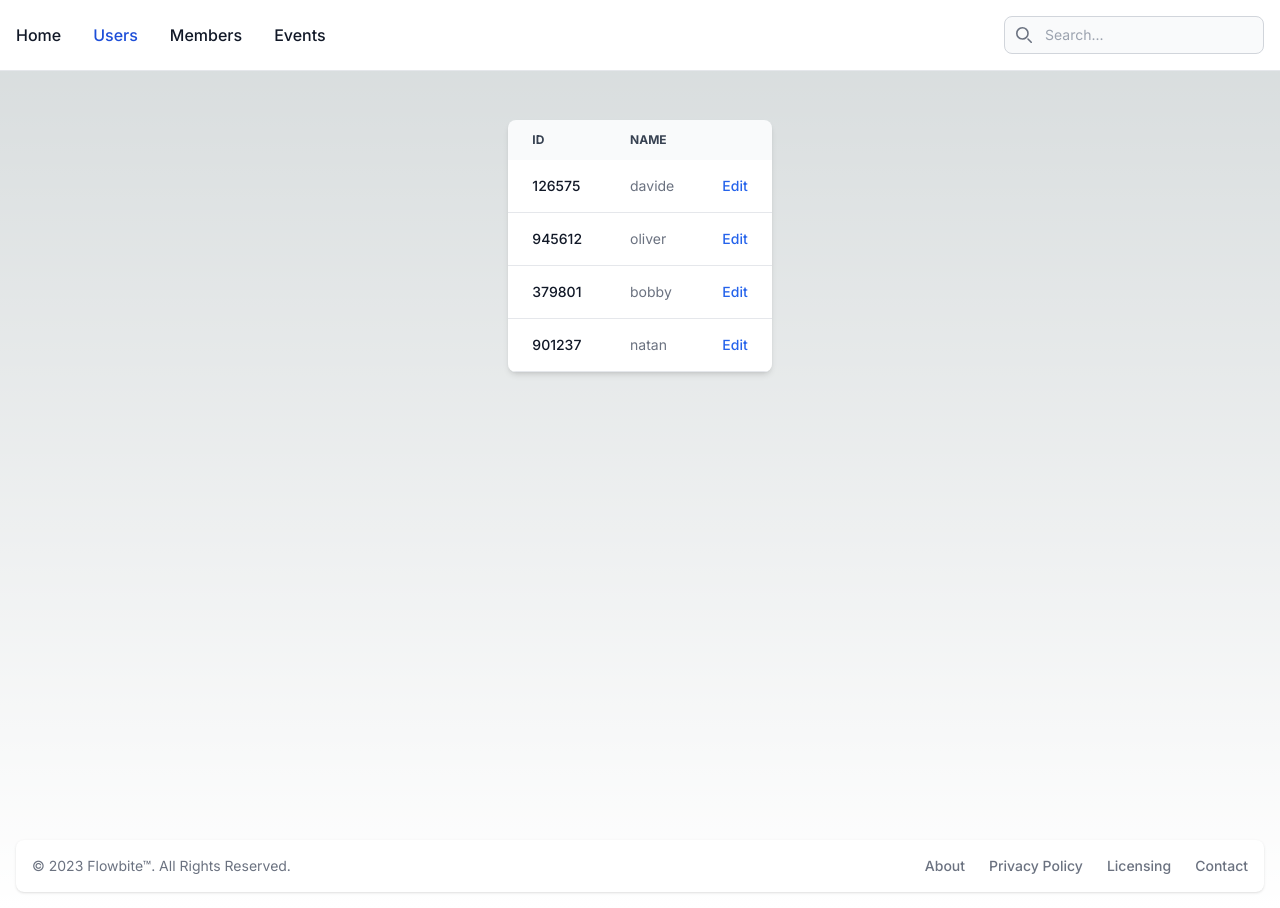
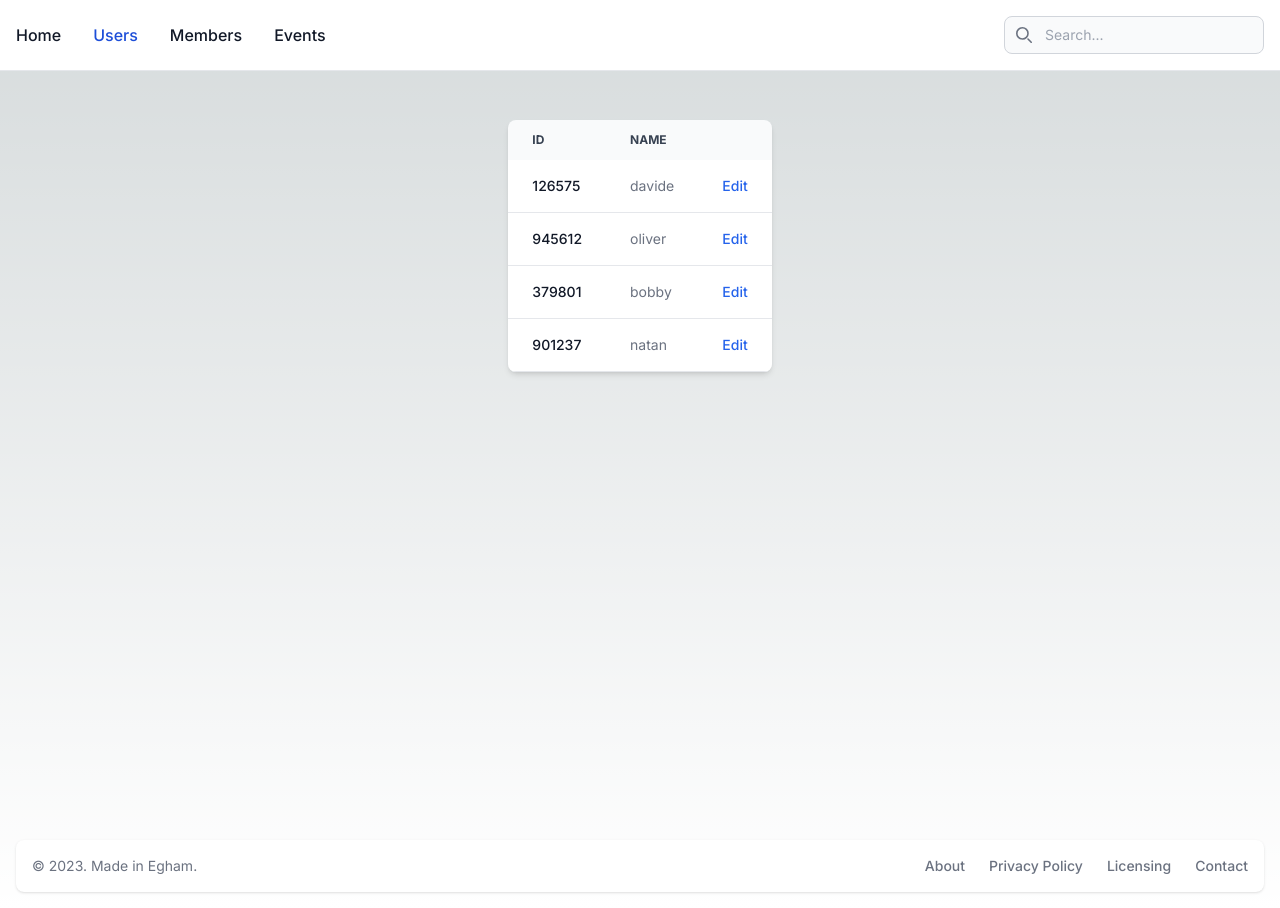
Before and after one commit to rhul-compsoc/compsoc-dash, a Next.js app: page /users in a window 1280 px wide. Built offline with nearby package versions, Linux system fonts and the light colour scheme.

Commit message:
silly footer message

```diff
--- a/components/footer.tsx
+++ b/components/footer.tsx
@@ -3,8 +3,8 @@ export const Footer = () => {
     <footer className="bg-white rounded-lg shadow m-4 dark:bg-gray-800">
       <div className="w-full mx-auto max-w-screen-xl p-4 md:flex md:items-center md:justify-between">
         <span className="text-sm text-gray-500 sm:text-center dark:text-gray-400">
-          © 2023 <a href="https://flowbite.com/" className="hover:underline">Flowbite™</a>.
-          All Rights Reserved.
+          © 2023.
+          Made in Egham.
         </span>
         <ul className="flex flex-wrap items-center mt-3 text-sm font-medium text-gray-500 dark:text-gray-400 sm:mt-0">
           <li>
```
